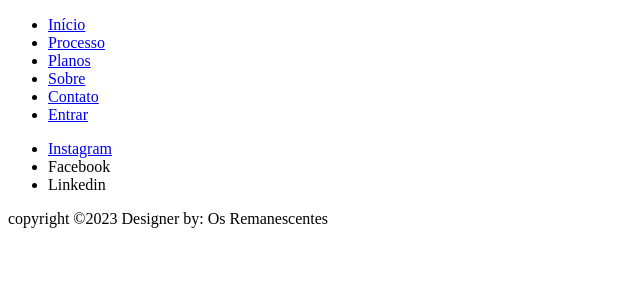
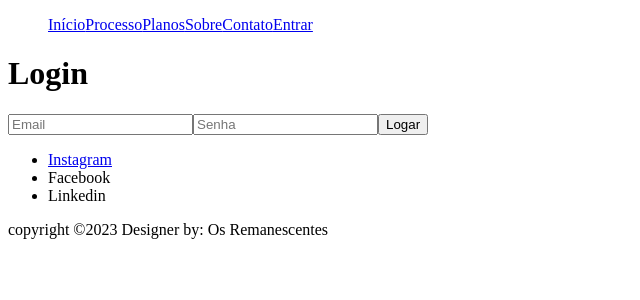
Before and after one commit to Neveszera/bikeisure, a React (Vite) app: page /login in a window 1280 px wide. Shown: the top 300 px of the page, without its empty margins (0-640 px from the left). Built offline with nearby package versions, Linux system fonts and the light colour scheme.

Commit message:
Corrigindo bugs, estilização e erros.

```diff
--- a/src/App.jsx
+++ b/src/App.jsx
@@ -1,5 +1,6 @@
 import Header from './components/Header.jsx'
 import Footer from './components/Footer.jsx'
+import { Outlet } from 'react-router-dom'
 function App() {
 
 
@@ -7,7 +8,7 @@ function App() {
     <>
     <div className='container'>
       <Header/>
-
+      <Outlet/>
       <Footer/>
     </div>
     </>
--- a/src/components/Header.jsx
+++ b/src/components/Header.jsx
@@ -8,14 +8,12 @@ function Header() {
       <>
        <header>
             <ul>
-                <li><Link to="/">Início</Link></li>
-                <li><Link to="">Processo</Link></li>
-                <li><Link to="">Planos</Link></li>
-                <li>
-                  <Link to="/sobre">Sobre</Link>
-                </li>
-                <li><Link to="">Contato</Link></li>
-                <li><Link to="/login">Entrar</Link></li>
+                <Link to="/">Início</Link>
+                <Link to="">Processo</Link>
+                <Link to="">Planos</Link>
+                <Link to="/sobre">Sobre</Link>
+                <Link to="">Contato</Link>
+                <Link to="/login">Entrar</Link>
             </ul>
         </header>
       </>
--- a/src/routes/Login.jsx
+++ b/src/routes/Login.jsx
@@ -1,18 +1,12 @@
-import { Link } from "react-router-dom";
-
 export default function Login(){
 
     return(
         <div>
             <form>
             <h1>Login</h1>
-            <label>
-            Email: <input name="email" type="text" />
-          </label>
-          <label>
-            Senha: <input name="senha" type="password" />
-          </label>
-          <Button href="#">Logar</Button>
+            <input name="email" type="text" placeholder="Email" />
+            <input name="senha" type="password" placeholder="Senha"/>
+          <button href="#">Logar</button>
             </form>
         </div>
     )
--- a/src/routes/Sobre.jsx
+++ b/src/routes/Sobre.jsx
@@ -1,6 +1,6 @@
 import Header from '../components/Header.jsx'
 import Footer from '../components/Footer.jsx'
-import { Link } from "react-router-dom";
+
 
 
 export default function sobre() {
```
